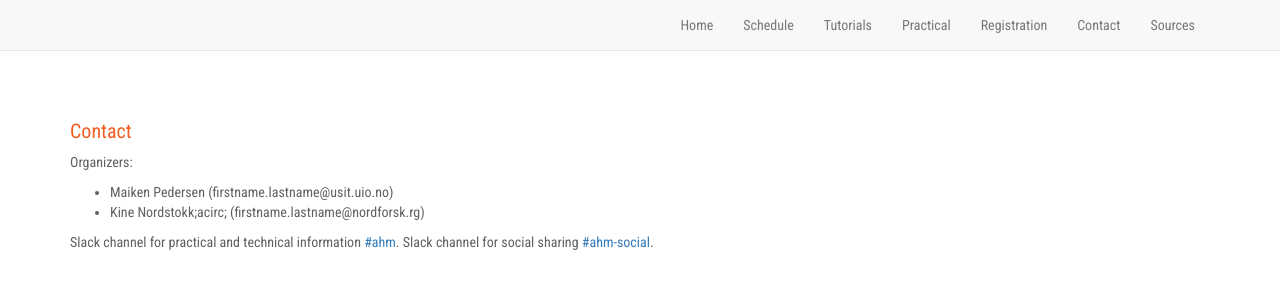
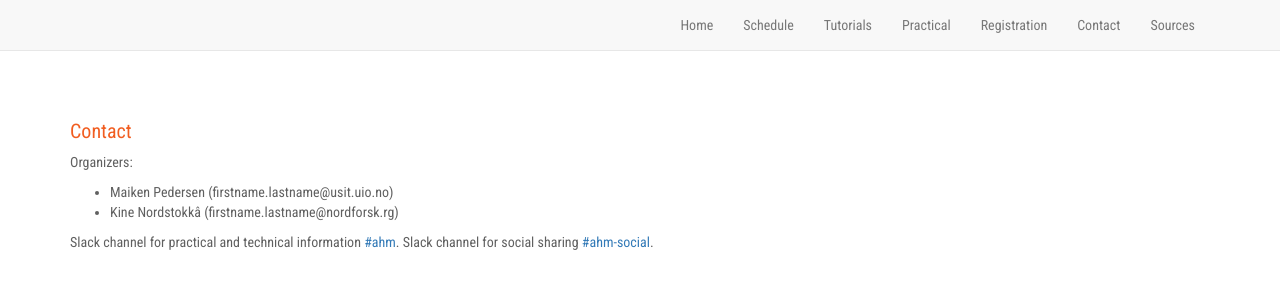
Before and after one commit to neicnordic/ahm18.neic.nordforsk.org, a Jekyll site: the page built from contact.md, in a window 1280 px wide. Shown: the top 300 px of the page. Built offline with Jekyll 4.4.1, drawn with Linux system fonts in a browser that asks for light colours; nearby versions of some CDN libraries; our own code applies the rules of GitHub Pages for plain Markdown files.

Commit message:
Updated contact info

```diff
--- a/contact.md
+++ b/contact.md
@@ -8,7 +8,7 @@ include: default
 Organizers:
 
 - Maiken Pedersen (firstname.lastname@usit.uio.no)
-- Kine Nordstokk;acirc; (firstname.lastname@nordforsk.rg)
+- Kine Nordstokk&acirc; (firstname.lastname@nordforsk.rg)
 
 Slack channel for practical and technical information [#ahm](https://neic.slack.com/messages/ahm/).
 Slack channel for social sharing [#ahm-social](https://neic.slack.com/messages/ahm-social/).
```
